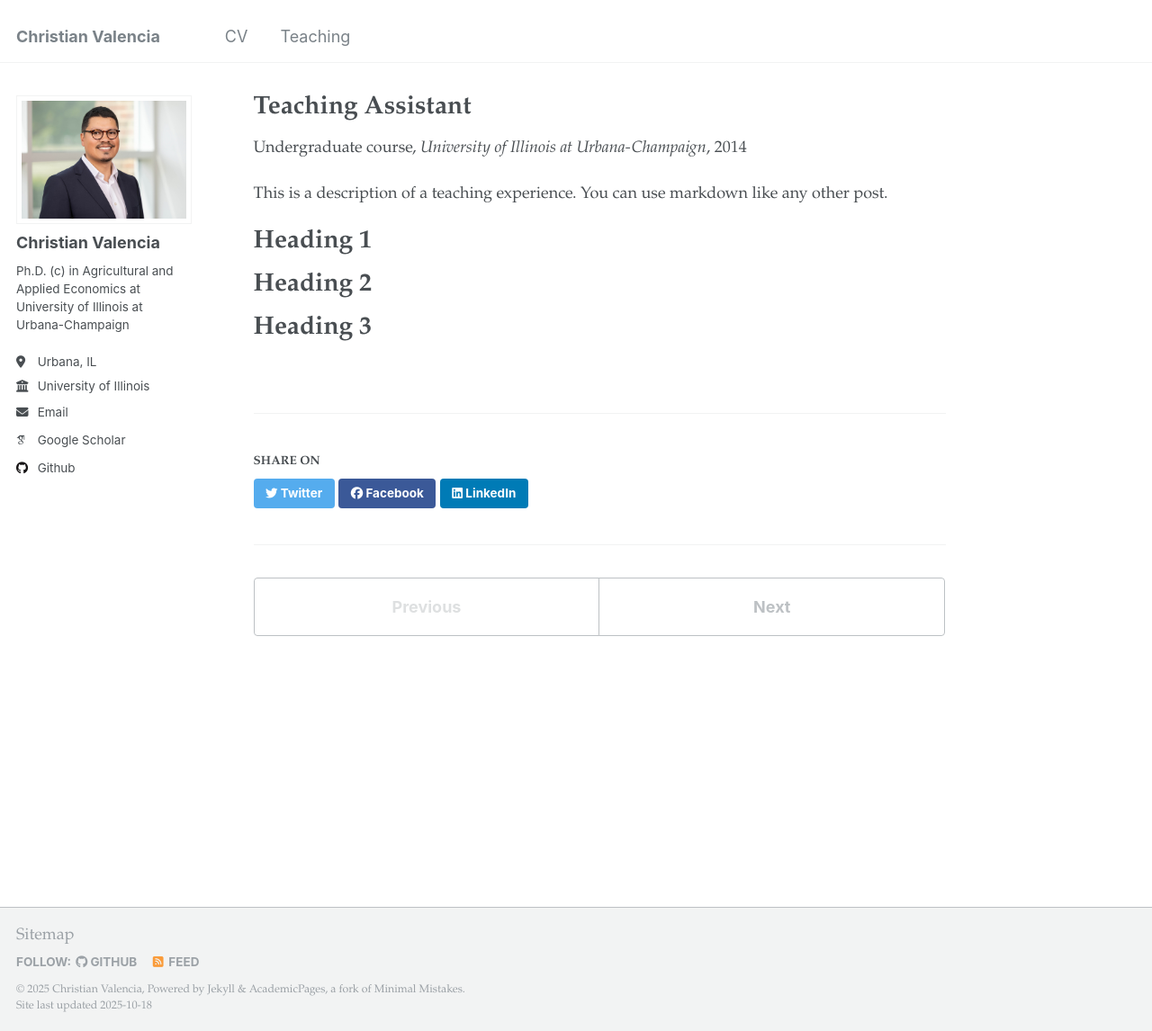
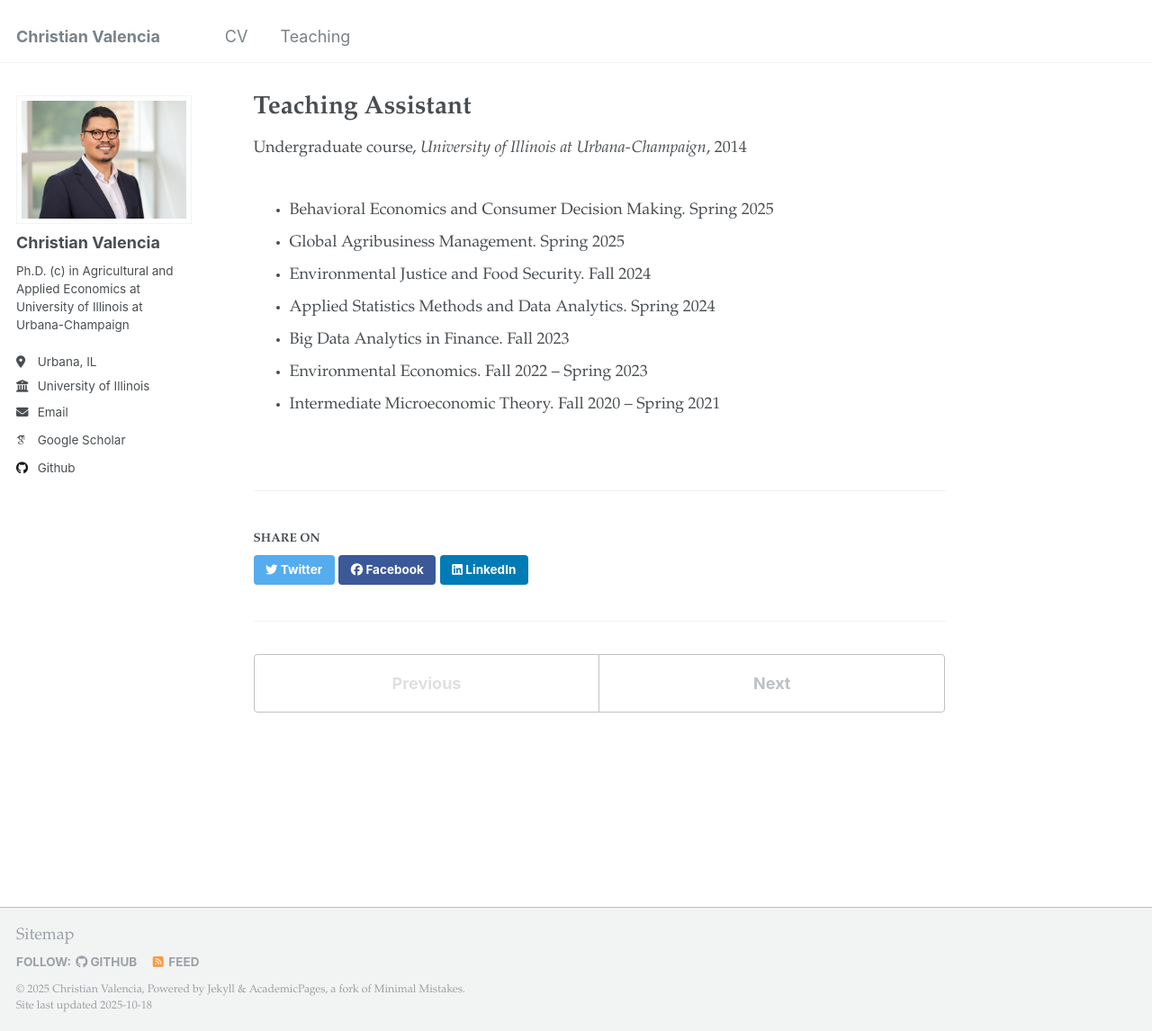
Before and after one commit to valenciac/valenciac.github.io, a Jekyll site: the page built from _teaching/2014-spring-teaching-1.md, in a window 1280 px wide and 1146 px high. Shown: the whole window at 90% size. Built offline with Jekyll 4.4.1, drawn with Linux system fonts in a browser that asks for light colours; some web fonts are replaced.

Commit message:
Update 2014-spring-teaching-1.md

```diff
--- a/_teaching/2014-spring-teaching-1.md
+++ b/_teaching/2014-spring-teaching-1.md
@@ -8,13 +8,10 @@ date: 2014-01-01
 location: "City, Country"
 ---
 
-This is a description of a teaching experience. You can use markdown like any other post.
-
-Heading 1
-======
-
-Heading 2
-======
-
-Heading 3
-======
+- Behavioral Economics and Consumer Decision Making. Spring 2025
+- Global Agribusiness Management. Spring 2025
+- Environmental Justice and Food Security. Fall 2024
+- Applied Statistics Methods and Data Analytics. Spring 2024
+- Big Data Analytics in Finance. Fall 2023
+- Environmental Economics. Fall 2022 – Spring 2023
+- Intermediate Microeconomic Theory. Fall 2020 – Spring 2021
```
